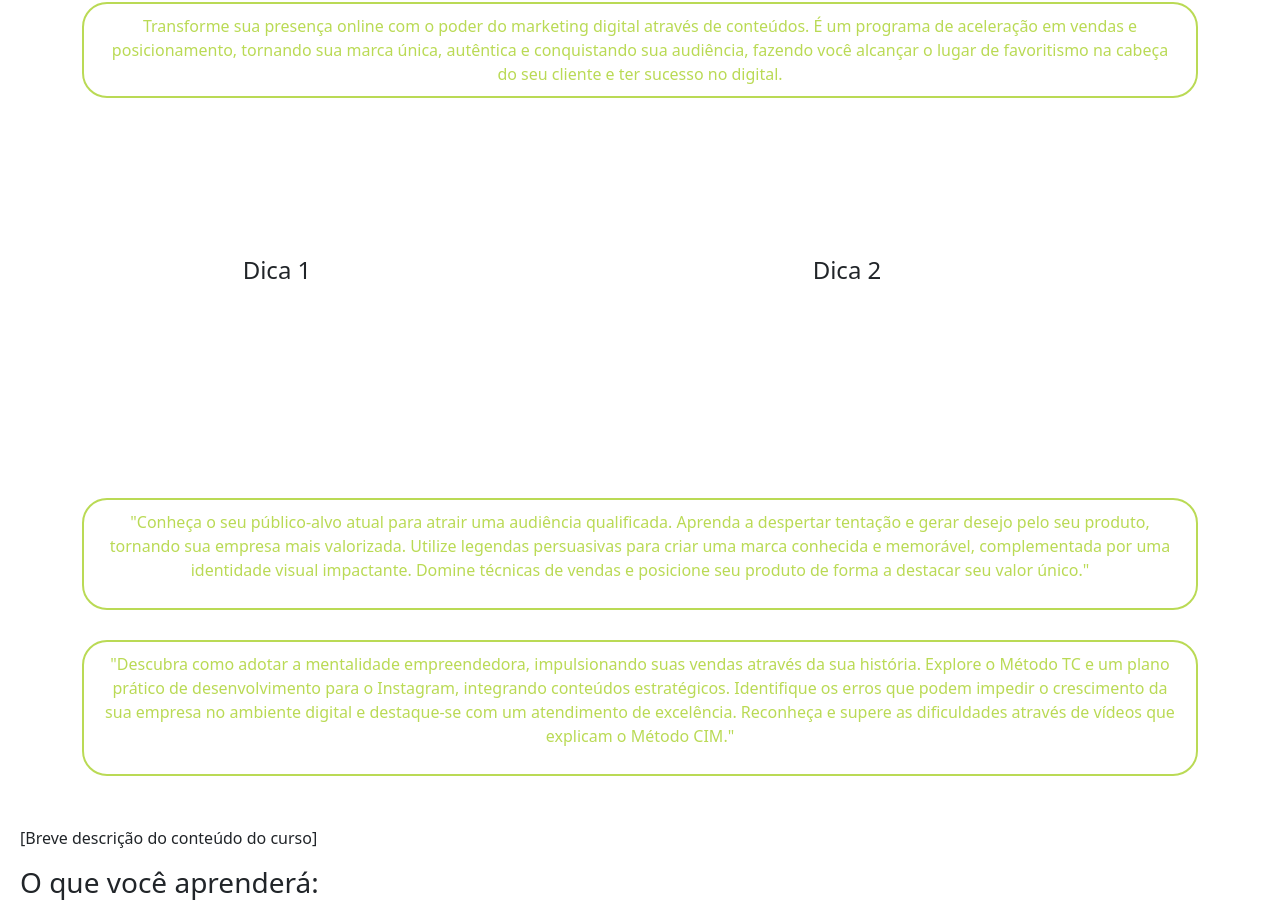
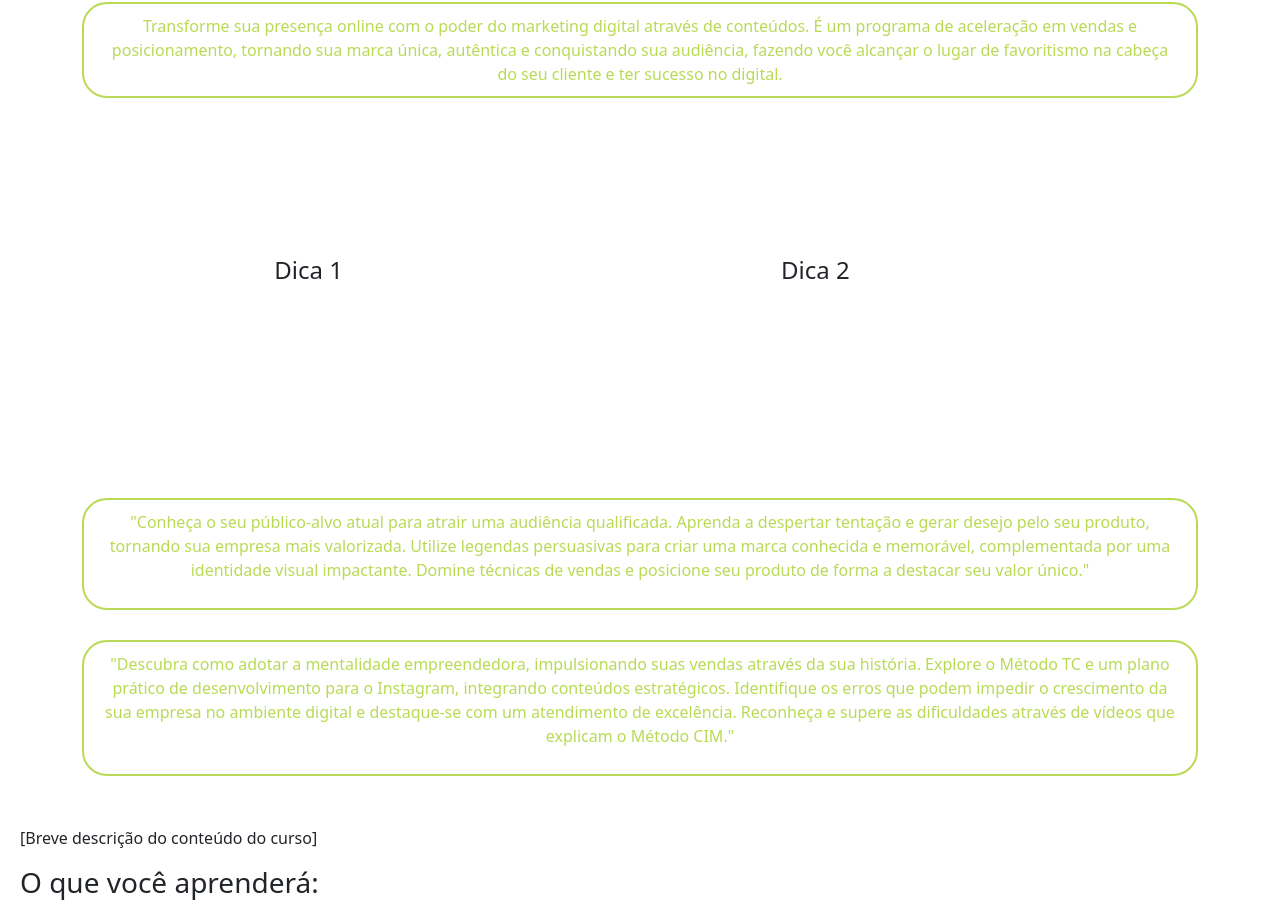
Before and after one commit to fa9958189/curso, a plain HTML site: page index.html in a window 1280 px wide. Shown: the part 3340-4245 px from the top of the page. Drawn offline with nearby package versions, Linux system fonts and the light colour scheme.

Commit message:
ajda
daja

```diff
--- a/index.html
+++ b/index.html
@@ -201,8 +201,10 @@
           </div><br>
 
 
+          <center>
+
             <div class="container text-center">
-            <div class="row justify-content-around">
+              <div class="row justify-content-evenly">
                 <div class="col-4">
                   <div class="borda" onmouseover="flipCard(this)" onmouseout="unflipCard(this)">
                     <div class="front">
@@ -230,6 +232,7 @@
               </div>
             </div>
 
+          </center>
 
 
           <div class="container text-center">
```
Lines whose indentation alone changed are shown as unchanged.
